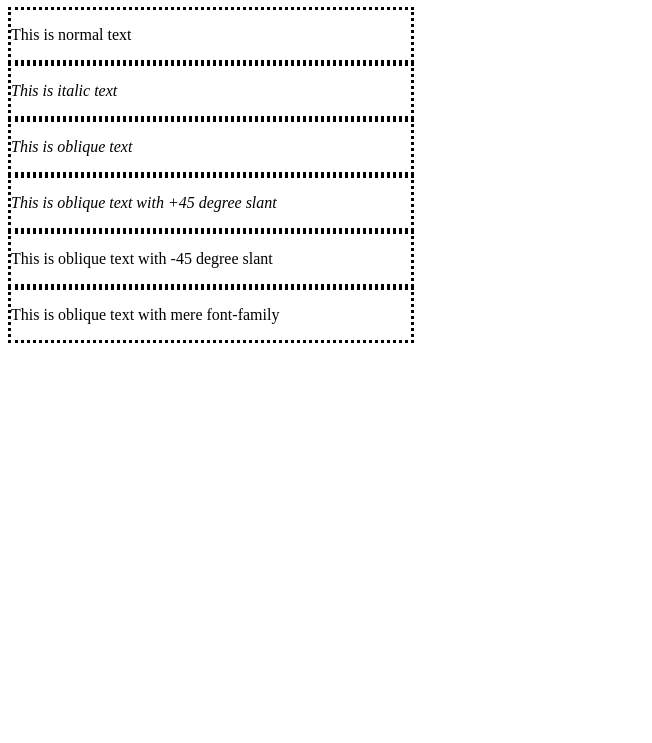
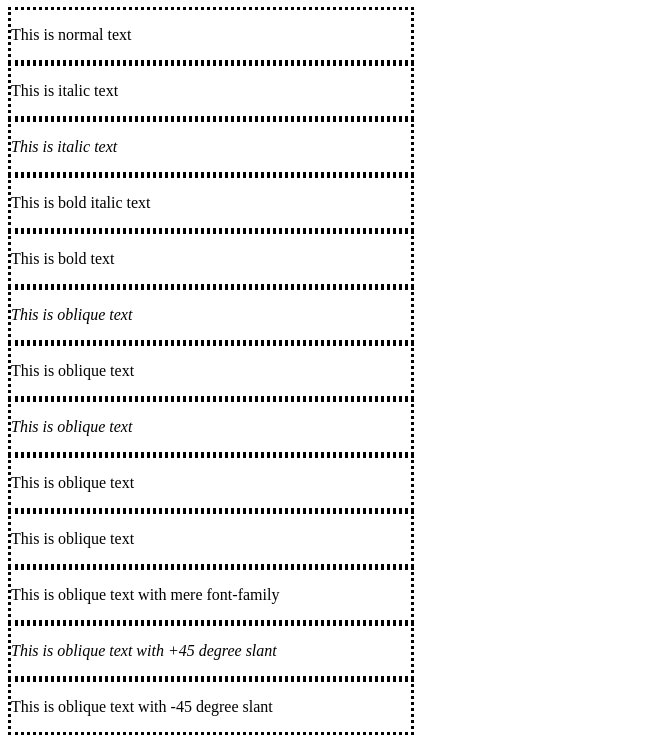
Before and after one commit to ronikarjalainen/font-test, a plain HTML site: page index.html in a window 1280 px wide. Shown: the part 73-816 px from the top of the page, without its empty margins (0-652 px from the left). Drawn offline with Linux system fonts and the light colour scheme.

Commit message:
Test with latin modern roman

```diff
--- a/index.html
+++ b/index.html
@@ -1,37 +1,109 @@
  <!DOCTYPE html>
 <html>
 <head>
-	<title>Font test: Helvetica Neue Black Condensed</title>
+	<title>Font test: Latin Modern Roman</title>
 	<style>
 @font-face {
-	font-family: 'hnbc';
-	url('helvetica-neue-black-condensed.woff2') format("woff2"),
-	url('helvetica-neue-black-condensed.ttf') format("truetype");
+	font-family: 'lmromanreg';
+	url('lmroman10-regular.otf') format("otf"),
 	font-style: normal;
 	font-weight: normal;
 }
 @font-face {
-	font-family: 'hnbc oblique';
-	url('helvetica-neue-black-condensed.woff2') format("woff2"),
-	url('helvetica-neue-black-condensed.ttf') format("truetype");
+	font-family: 'lmromanreg oblique';
+	url('lmroman10-regular.otf') format("otf"),
 	font-style: oblique;
 	font-weight: normal;
 }
+@font-face {
+	font-family: 'lmromanita';
+	url('lmroman10-italic.otf') format("otf"),
+	font-style: italic;
+	font-weight: normal;
+}
+@font-face {
+	font-family: 'lmromanboldita';
+	url('lmroman10-bolditalic.otf') format("otf"),
+	font-style: italic;
+	font-weight: bold;
+}
+@font-face {
+	font-family: 'lmromanbold';
+	url('lmroman10-bold.otf') format("otf"),
+	font-style: normal;
+	font-weight: bold;
+}
+@font-face {
+	font-family: 'lmromanobl';
+	url('lmromanslant10-regular.otf') format("otf"),
+	font-style: normal;
+	font-weight: normal;
+}
+@font-face {
+	font-family: 'lmromanobl2';
+	url('lmromanslant10-regular.otf') format("otf"),
+	font-style: oblique;
+	font-weight: normal;
+}
+@font-face {
+	font-family: 'lmromanobl3';
+	url('lmromanslant10-bold.otf') format("otf"),
+	font-style: oblique;
+	font-weight: bold;
+}
 body {
-	font-family: 'hnbc';
+	font-family: 'lmromanreg';
 }
 div {
 	border-style: dotted;
 	width: 400px;
 }
+
 .italic
 {
+	/*font-style: italic;*/
+	font-family: 'lmromanita';
+}
+.italic2
+{
 	font-style: italic;
+	font-family: 'lmromanita';
 }
-.oblique
+.bolditalic
+{
+	font-family: 'lmromanboldita';
+}
+.bold
+{
+	font-family: 'lmromanbold';
+}
+.oblique1a
 {
 	font-synthesis-style: auto;
 	font-style: oblique;
+	font-family: 'lmromanobl';
+}
+.oblique1b
+{
+	font-family: 'lmromanobl';
+}
+.oblique2a
+{
+	font-synthesis-style: auto;
+	font-style: oblique;
+	font-family: 'lmromanobl2';
+}
+.oblique2b
+{
+	font-family: 'lmromanobl2';
+}
+.oblique3
+{
+	font-family: 'lmromanobl3';
+}
+.obliquelmr
+{
+	font-family: 'lmromanreg oblique';
 }
 .obliquep45
 {
@@ -43,19 +115,22 @@ div {
 	font-synthesis-style: auto;
 	font-style: oblique -45deg;
 }
-.obliquehnbc
-{
-	font-family: 'hnbc oblique';
-}
 	</style>
 </head>
 <body>
-	<h1>Font test: Helvetica Neue Black Condensed</h1>
+	<h1>Font test: Latin Modern Roman</h1>
 	<div><p>This is normal text</p></div>
 	<div><p class="italic">This is italic text</p></div>
-	<div><p class="oblique">This is oblique text</p></div>
+	<div><p class="italic2">This is italic text</p></div>
+	<div><p class="bolditalic">This is bold italic text</p></div>
+	<div><p class="bold">This is bold text</p></div>
+	<div><p class="oblique1a">This is oblique text</p></div>
+	<div><p class="oblique1b">This is oblique text</p></div>
+	<div><p class="oblique2a">This is oblique text</p></div>
+	<div><p class="oblique2b">This is oblique text</p></div>
+	<div><p class="oblique3">This is oblique text</p></div>
+	<div><p class="obliquelmr">This is oblique text with mere font-family</p></div>
 	<div><p class="obliquep45">This is oblique text with +45 degree slant</p></div>
 	<div><p class="obliquem45">This is oblique text with -45 degree slant</p></div>
-	<div><p class="obliquehnbc">This is oblique text with mere font-family</p></div>
 </body>
 </html>
```
Also changed, not shown: AmstelvarAlpha-VF.ttf (added), lmroman10-bold.otf (added), lmroman10-bolditalic.otf (added), lmroman10-italic.otf (added), lmroman10-regular.otf (added), lmromanslant10-bold.otf (added), lmromanslant10-regular.otf (added).
